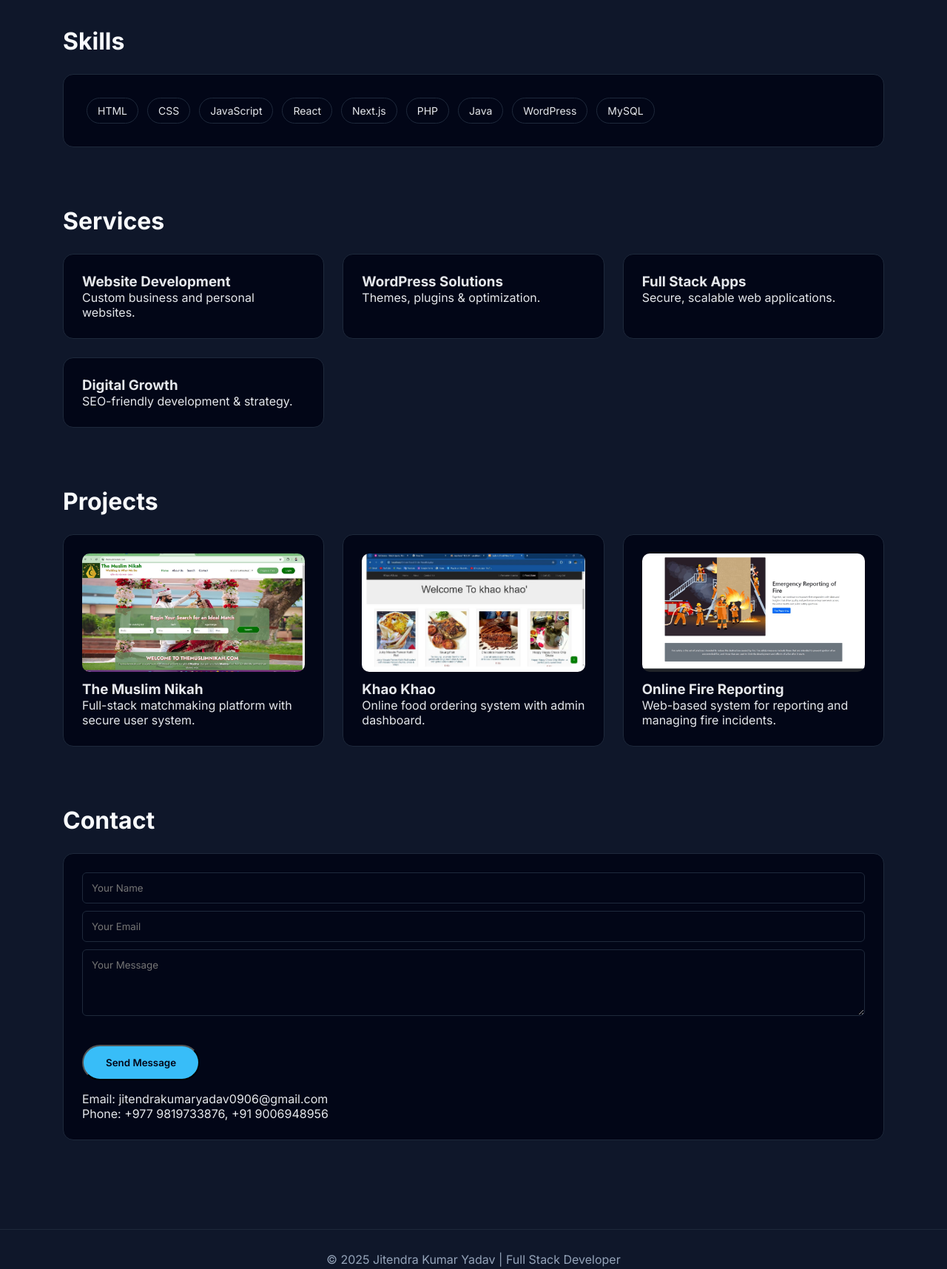
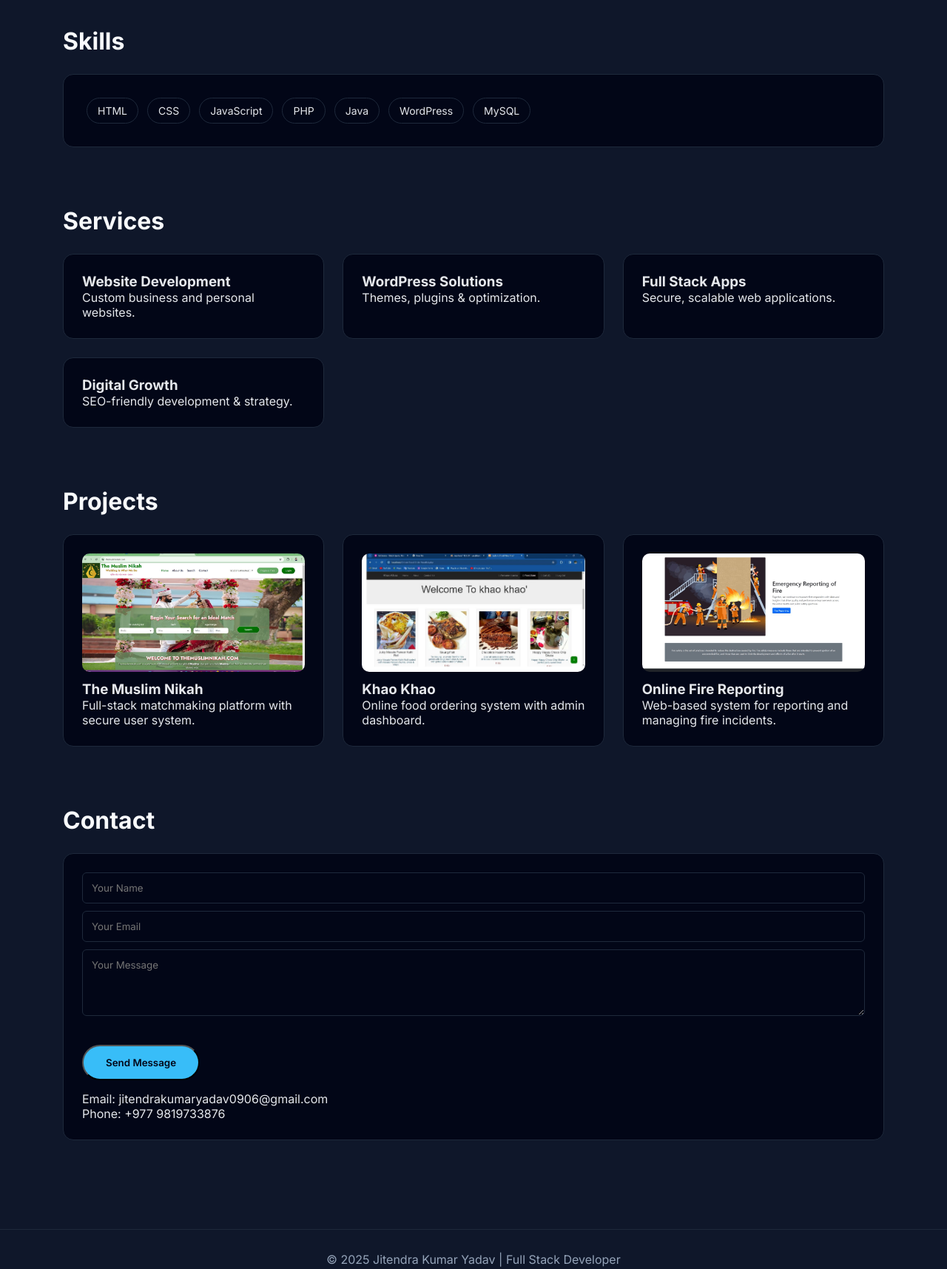
Before and after one commit to jitujitendrayadav/my_portfolio, a plain HTML site: page index.html in a window 1280 px wide. Shown: the part 1120-2835 px from the top of the page at 74% size. Drawn offline with Linux system fonts and the light colour scheme.

Commit message:
Update index.html

```diff
--- a/index.html
+++ b/index.html
@@ -98,7 +98,7 @@
   <section>
     <h2>Skills</h2>
     <div class="card">
-      <span class="skill">HTML</span><span class="skill">CSS</span><span class="skill">JavaScript</span><span class="skill">React</span><span class="skill">Next.js</span><span class="skill">PHP</span><span class="skill">Java</span><span class="skill">WordPress</span><span class="skill">MySQL</span>
+      <span class="skill">HTML</span><span class="skill">CSS</span><span class="skill">JavaScript</span><span class="skill">PHP</span><span class="skill">Java</span><span class="skill">WordPress</span><span class="skill">MySQL</span>
     </div>
   </section>
 
@@ -143,7 +143,7 @@
         <button class="btn" type="submit">Send Message</button>
       </form>
       <p style="margin-top:15px">Email: jitendrakumaryadav0906@gmail.com</p>
-      <p>Phone: +977 9819733876, +91 9006948956</p>
+      <p>Phone: +977 9819733876</p>
     </div>
   </section>
 
```
